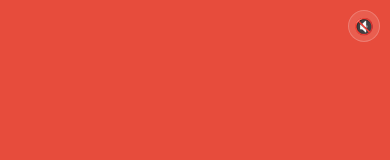
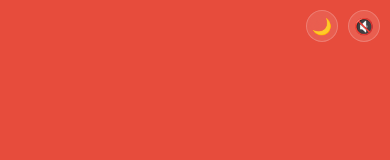
Before and after one commit to keiwanjamaly/pomodoro, a React (Vite) app: page / in a window 390 px wide. Shown: the top 160 px of the page. Built offline with nearby package versions, Linux system fonts and the light colour scheme.

Commit message:
feat: add dark mode toggle

```diff
--- a/src/App.jsx
+++ b/src/App.jsx
@@ -1,4 +1,4 @@
-import React, { useEffect } from 'react';
+import React, { useEffect, useState } from 'react';
 import { usePomodoro } from './hooks/usePomodoro';
 import TimerDisplay from './components/TimerDisplay';
 import StatusLabel from './components/StatusLabel';
@@ -6,7 +6,7 @@ import Timeline from './components/Timeline';
 import ProgressBar from './components/ProgressBar';
 import GlassCard from './components/GlassCard';
 import './index.css';
-import './components/SoundToggle.css';
+import './components/Controls.css';
 
 function App() {
   const {
@@ -22,10 +22,22 @@ function App() {
     setIsSoundEnabled
   } = usePomodoro();
 
-  // Update body background color
+  const [isDarkMode, setIsDarkMode] = useState(false);
+
+  // Update body background color and theme
   useEffect(() => {
+    if (isDarkMode) {
+      document.body.style.backgroundColor = '#121212';
+      document.documentElement.style.setProperty('--text-color-dynamic', bgColor);
+      document.documentElement.style.setProperty('--glass-bg', 'rgba(255, 255, 255, 0.05)');
+      document.documentElement.style.setProperty('--progress-color', bgColor);
+    } else {
       document.body.style.backgroundColor = bgColor;
-  }, [bgColor]);
+      document.documentElement.style.setProperty('--text-color-dynamic', '#ffffff');
+      document.documentElement.style.setProperty('--glass-bg', 'rgba(255, 255, 255, 0.1)');
+      document.documentElement.style.setProperty('--progress-color', 'rgba(255, 255, 255, 0.5)');
+    }
+  }, [bgColor, isDarkMode]);
 
   const toggleSound = () => {
     if (!isSoundEnabled) {
@@ -39,15 +51,28 @@ function App() {
     setIsSoundEnabled(!isSoundEnabled);
   };
 
+  const toggleTheme = () => {
+    setIsDarkMode(!isDarkMode);
+  };
+
   return (
     <>
+      <div className="controls-container">
         <button
-        className="sound-toggle"
+          className="control-button"
+          onClick={toggleTheme}
+          aria-label={isDarkMode ? "Switch to Light Mode" : "Switch to Dark Mode"}
+        >
+          {isDarkMode ? '☀️' : '🌙'}
+        </button>
+        <button
+          className="control-button"
           onClick={toggleSound}
           aria-label={isSoundEnabled ? "Mute sound" : "Enable sound"}
         >
           {isSoundEnabled ? '🔊' : '🔇'}
         </button>
+      </div>
 
       {isDebug && (
         <div id="debug-badge" className="debug-badge" style={{ display: 'block' }}>
--- a/src/components/SoundToggle.css
+++ b/src/components/Controls.css
@@ -1,7 +1,13 @@
-.sound-toggle {
+.controls-container {
     position: fixed;
     top: 20px;
     right: 20px;
+    display: flex;
+    gap: 10px;
+    z-index: 1000;
+}
+
+.control-button {
     background: rgba(255, 255, 255, 0.1);
     border: 1px solid rgba(255, 255, 255, 0.2);
     border-radius: 50%;
@@ -15,23 +21,25 @@
     color: white;
     backdrop-filter: blur(10px);
     -webkit-backdrop-filter: blur(10px);
-    z-index: 1000;
     transition: all 0.3s ease;
 }
 
-.sound-toggle:hover {
+.control-button:hover {
     background: rgba(255, 255, 255, 0.2);
     transform: scale(1.1);
 }
 
-.sound-toggle:active {
+.control-button:active {
     transform: scale(0.95);
 }
 
 @media (max-width: 600px) {
-    .sound-toggle {
+    .controls-container {
         top: 10px;
         right: 10px;
+    }
+
+    .control-button {
         width: 32px;
         height: 32px;
         font-size: 1rem;
--- a/src/components/GlassCard.css
+++ b/src/components/GlassCard.css
@@ -1,5 +1,5 @@
 .glass-card {
-    background: rgba(255, 255, 255, 0.1);
+    background: var(--glass-bg, rgba(255, 255, 255, 0.1));
     border-radius: 16px;
     box-shadow: 0 4px 30px rgba(0, 0, 0, 0.1);
     backdrop-filter: blur(10px);
--- a/src/index.css
+++ b/src/index.css
@@ -22,7 +22,7 @@ body {
   font-family: var(--font-stack);
   background-color: #222;
   /* Fallback */
-  color: var(--color-text);
+  color: var(--text-color-dynamic, #ffffff);
   min-height: 100vh;
   display: flex;
   flex-direction: column;
@@ -190,7 +190,7 @@ body {
   bottom: 0;
   left: 0;
   height: 6px;
-  background: rgba(255, 255, 255, 0.5);
+  background: var(--progress-color, rgba(255, 255, 255, 0.5));
   width: 0%;
   transition: width 1s linear;
   box-shadow: 0 -2px 10px rgba(255, 255, 255, 0.3);
```
Lines whose indentation alone changed are shown as unchanged.
